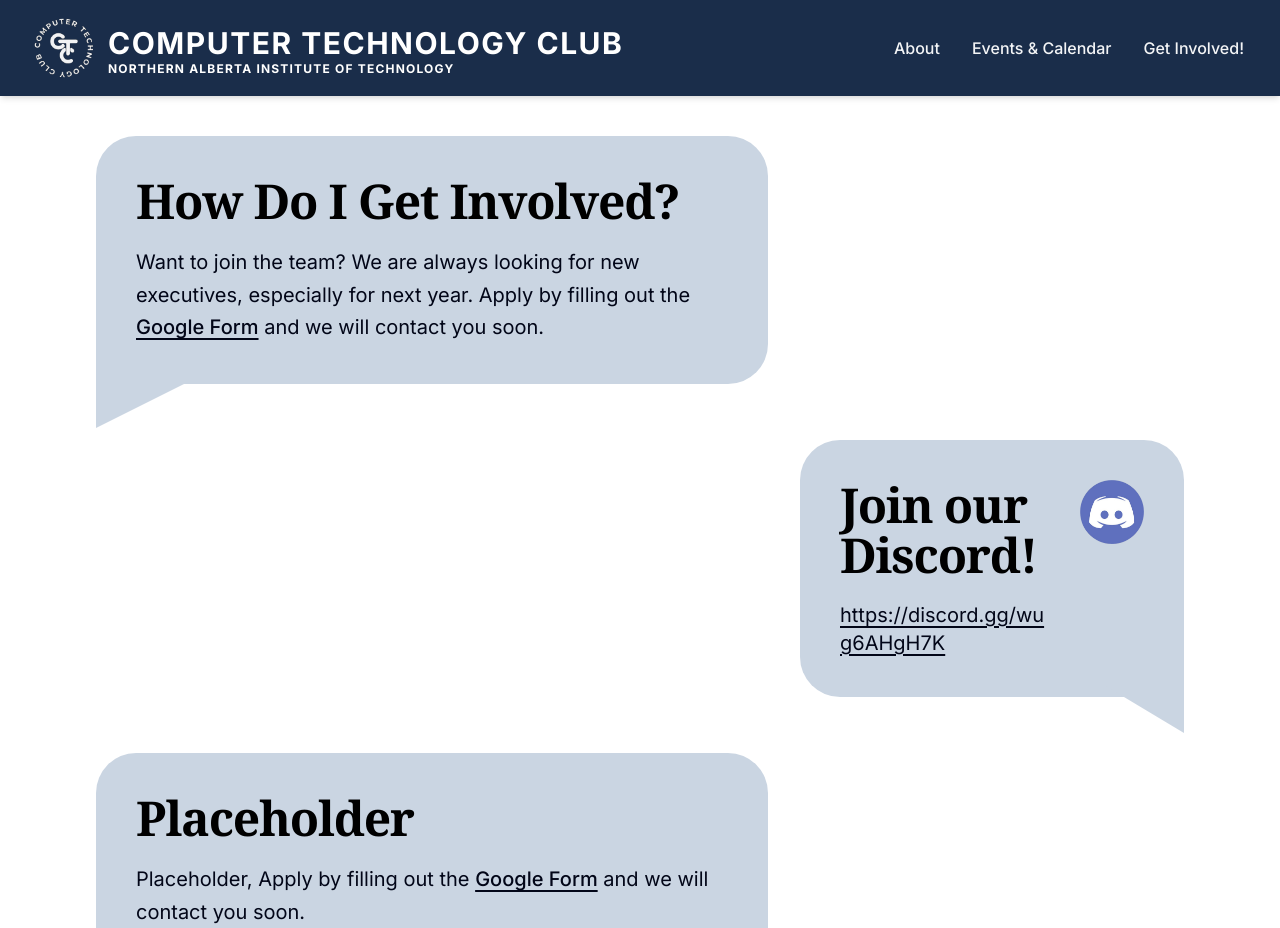
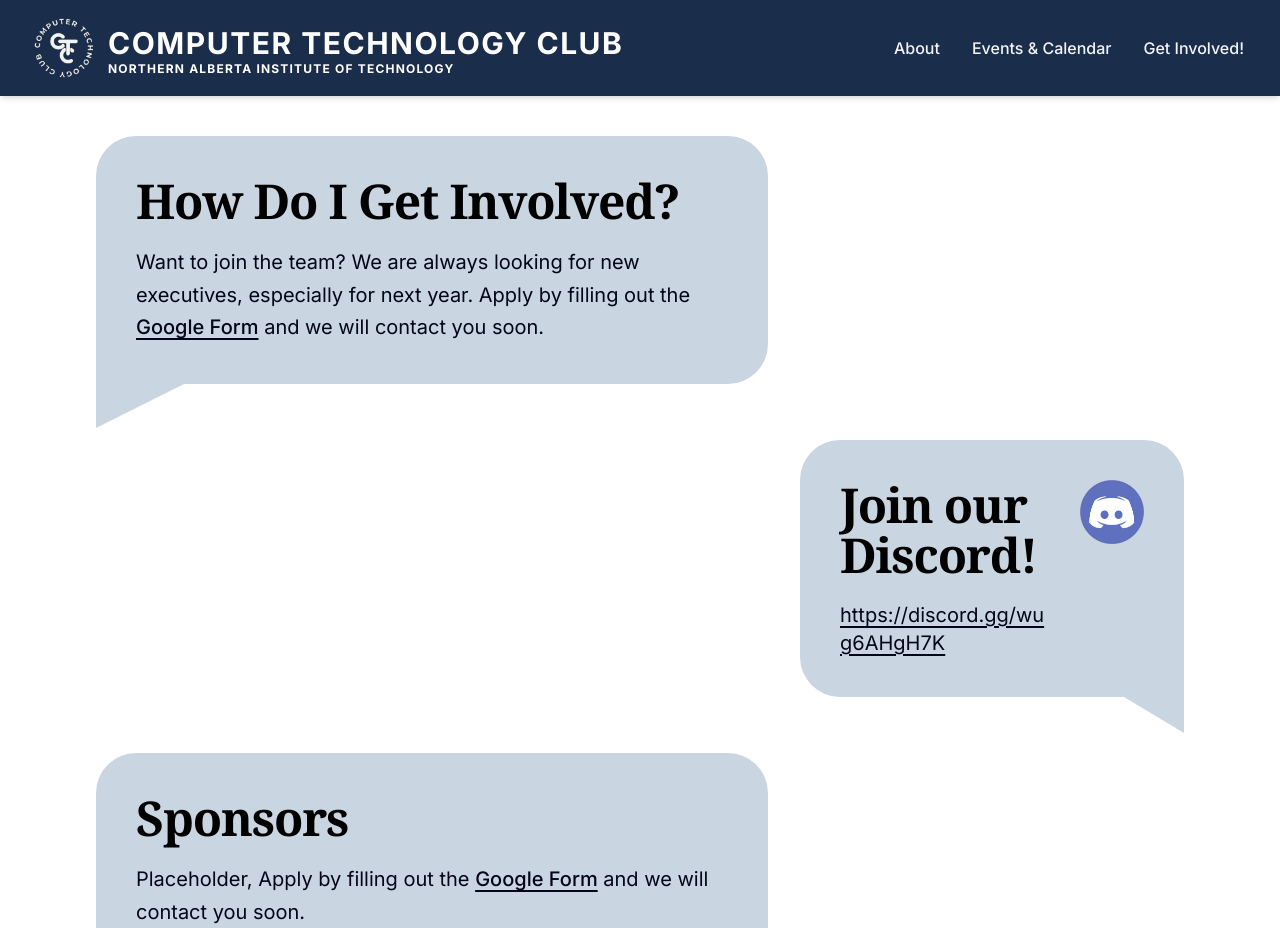
Before and after one commit to TheWeeknder/New-Computer-Technology-Club-Website, a Next.js app: page /involvement in a window 1280 px wide. Shown: the top 928 px of the page. Built offline with nearby package versions, Linux system fonts and the light colour scheme.

Commit message:
added changes to hero

```diff
--- a/src/components/Hero.tsx
+++ b/src/components/Hero.tsx
@@ -14,15 +14,15 @@
     alt: "Mountain landscape beside a flowing river",
   },
   {
-    src: "/club-image-6.jpg",
+    src: "/club-image-9.png",
     alt: "Mountain valley with hikers",
   },
   {
-    src: "/club-image-2.jpg",
+    src: "/club-image-6.jpg",
     alt: "Vintage car beside a mountain road",
   },
   {
-    src: "/club-image-1.jpg",
+    src: "/club-image-2.jpg",
     alt: "Snow-covered mountain landscape",
   },
 //   {
--- a/src/components/InvolvementSection.tsx
+++ b/src/components/InvolvementSection.tsx
@@ -20,7 +20,7 @@
             Want to join the team? We are always looking for new executives,
             especially for next year. Apply by filling out the{" "}
             <a
-              href="YOUR_GOOGLE_FORM_URL"
+              href="https://docs.google.com/forms/d/e/1FAIpQLSeAjxbgryuGYTkFh70rgGAo2m1e-Evrlp3yPFeXIP53nkFl0Q/viewform"
               target="_blank"
               rel="noopener noreferrer"
               className="font-medium underline underline-offset-4 hover:text-slate-700"
@@ -74,7 +74,7 @@
             id="involvement-heading"
             className="font-serif text-4xl font-bold leading-[1.05] tracking-tight text-black sm:text-5xl"
           >
-            Placeholder
+            Sponsors
           </h1>
 
           <p className="mt-5 max-w-xl text-base leading-relaxed sm:text-xl">
```
Also changed, not shown: public/club-image-9.png (added).
